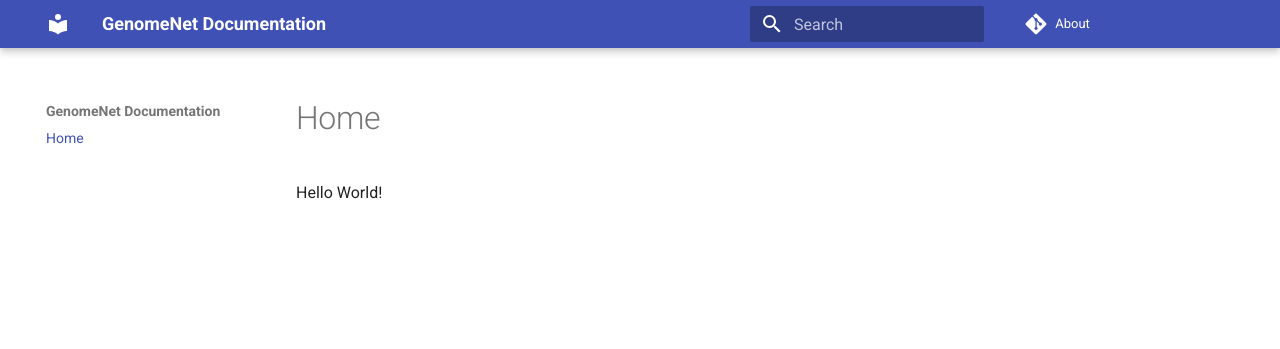
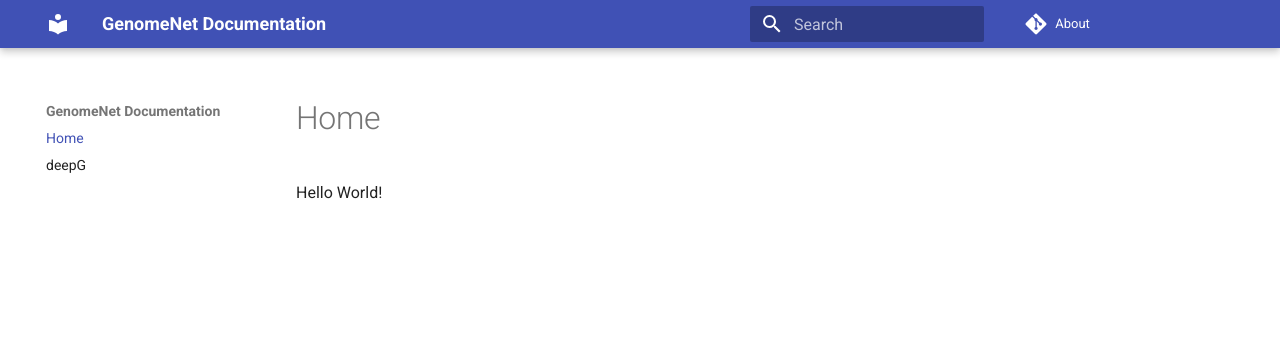
Before and after one commit to GenomeNet/genomenet.de, an MkDocs documentation site: the page built from docs/index.md, in a window 1280 px wide. Shown: the top 349 px of the page. Built offline with MkDocs 1.6.1 and Material for MkDocs 9.7.7, drawn with Linux system fonts in a browser that asks for light colours; comment, search, counter and statistics services are not loaded.

```diff
--- a/mkdocs.yml
+++ b/mkdocs.yml
@@ -22,3 +22,4 @@ theme:
 
 nav:
   - Home: 'index.md'
+  - deepG: 'deepG/index.md'
```
Also changed, not shown: docs/images/logo.png (added), 1 other file.
